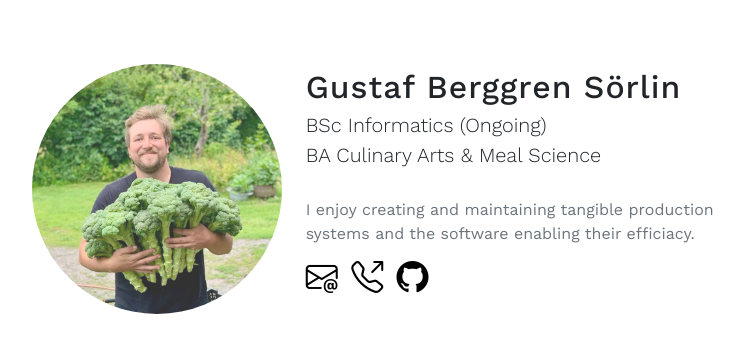
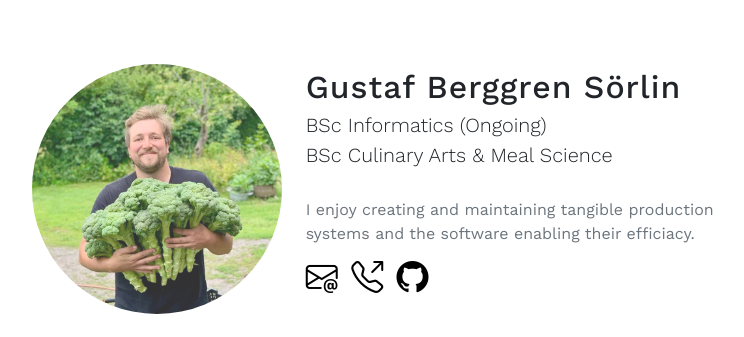
Before and after one commit to gbrggrn/gbrggrn.github.io, a Jekyll site: the page built from index.html, in a window 1280 px wide. Shown: the top 337 px of the page, without its empty margins (270-1014 px from the left). Built offline with Jekyll 4.4.1, drawn with Linux system fonts in a browser that asks for light colours.

Commit message:
Update educational qualifications for Gustaf Berggren Sörlin

```diff
--- a/_layouts/default.html
+++ b/_layouts/default.html
@@ -24,7 +24,7 @@
 
       <div class="text-start px-2 mt-2 col-md-4">
         <h2 class="mb-1">Gustaf Berggren Sörlin</h2>
-        <p class="lead mb-1">BSc Informatics (Ongoing)<br>BA Culinary Arts & Meal Science</p><br>
+        <p class="lead mb-1">BSc Informatics (Ongoing)<br>BSc Culinary Arts & Meal Science</p><br>
         <p class="text-muted mb-2">I enjoy creating and maintaining tangible production systems and the software enabling their efficiacy.</p>
 
         <a href="mailto:gustaf.berggren.sorlin@gmail.com" class="text-decoration-none" target="_blank">
```
